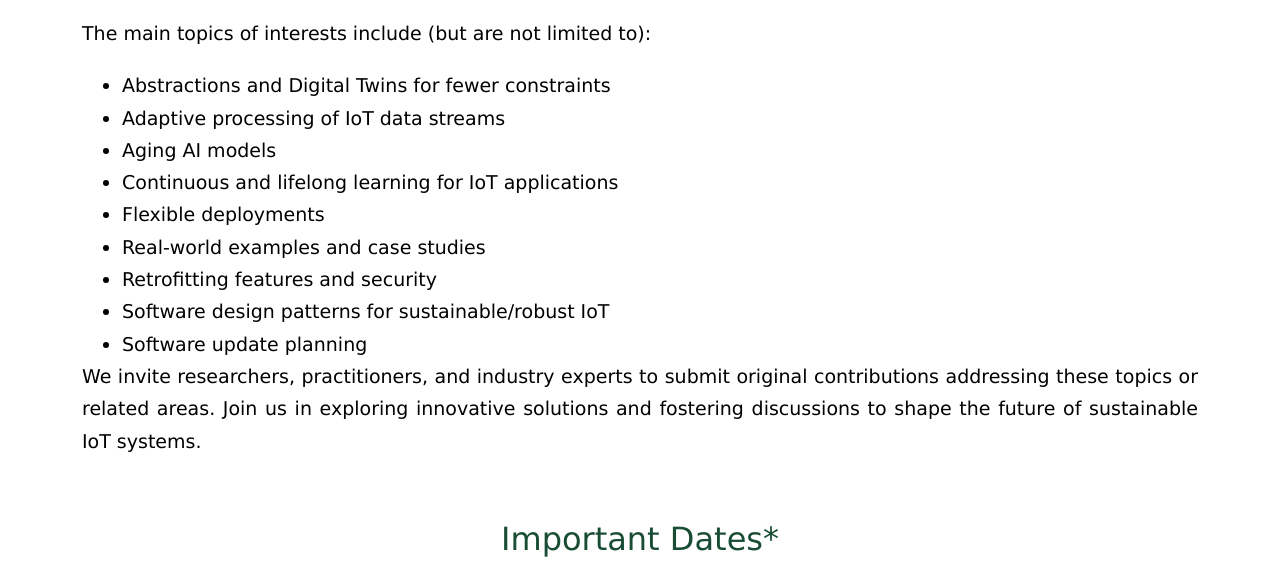
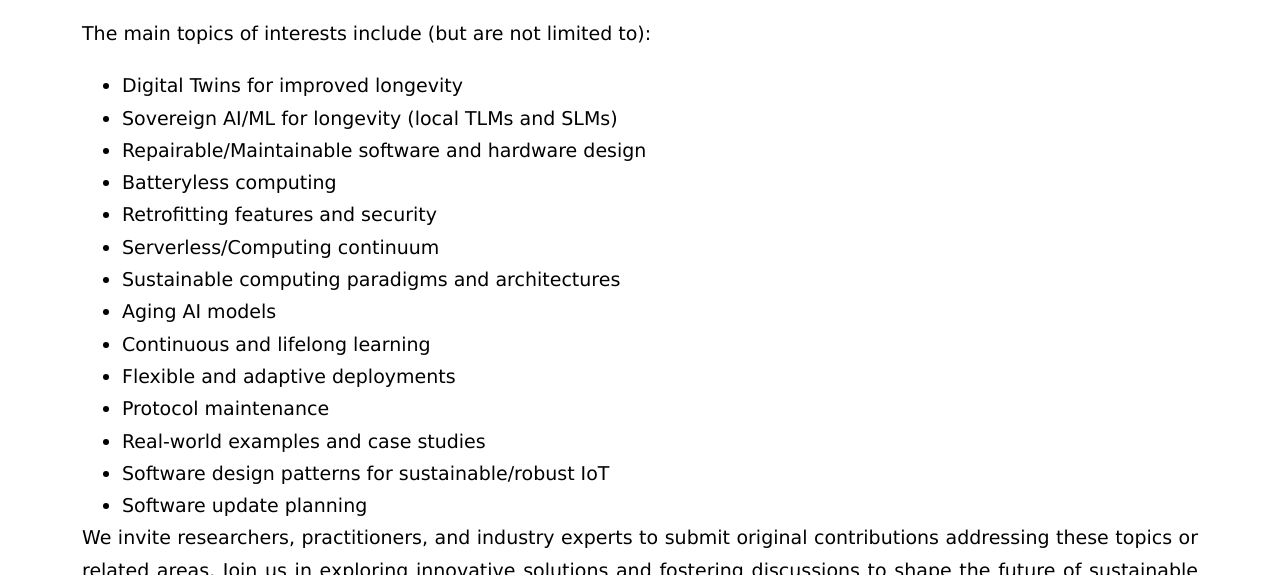
Before and after one commit to longeviot/2026, a plain HTML site: page index.html in a window 1280 px wide. Shown: the part 1464-2039 px from the top of the page. Drawn offline with nearby package versions, Linux system fonts and the light colour scheme.

Commit message:
cfp update

```diff
--- a/index.html
+++ b/index.html
@@ -138,13 +138,18 @@
                         The main topics of interests include (but are not limited to):
                     </p>
                     <ul>
-                        <li>Abstractions and Digital Twins for fewer constraints</li>
-                        <li>Adaptive processing of IoT data streams</li>
+                        <li>Digital Twins for improved longevity</li>
+                        <li>Sovereign AI/ML for longevity (local TLMs and SLMs)</li>
+                        <li>Repairable/Maintainable software and hardware design</li>
+                        <li>Batteryless computing</li>
+                        <li>Retrofitting features and security</li>
+                        <li>Serverless/Computing continuum</li>
+                        <li>Sustainable computing paradigms and architectures</li>
                         <li>Aging AI models</li>
-                        <li>Continuous and lifelong learning for IoT applications</li>
-                        <li>Flexible deployments</li>
+                        <li>Continuous and lifelong learning</li>
+                        <li>Flexible and adaptive deployments</li>
+                        <li>Protocol maintenance</li>
                         <li>Real-world examples and case studies</li>
-                        <li>Retrofitting features and security</li>
                         <li>Software design patterns for sustainable/robust IoT</li>
                         <li>Software update planning</li>
                     </ul>
@@ -153,6 +158,10 @@
                         addressing these topics or related areas.
                         Join us in exploring innovative solutions and fostering discussions to shape the future of
                         sustainable IoT systems.
+                    </p>
+
+                    <p class="lead text-block">
+                        Accepted papers will be published in companion proceedings to the conference’s main proceedings (ACM International Conference Proceedings Series (ICPS)).
                     </p>
                 </div>
 
```
